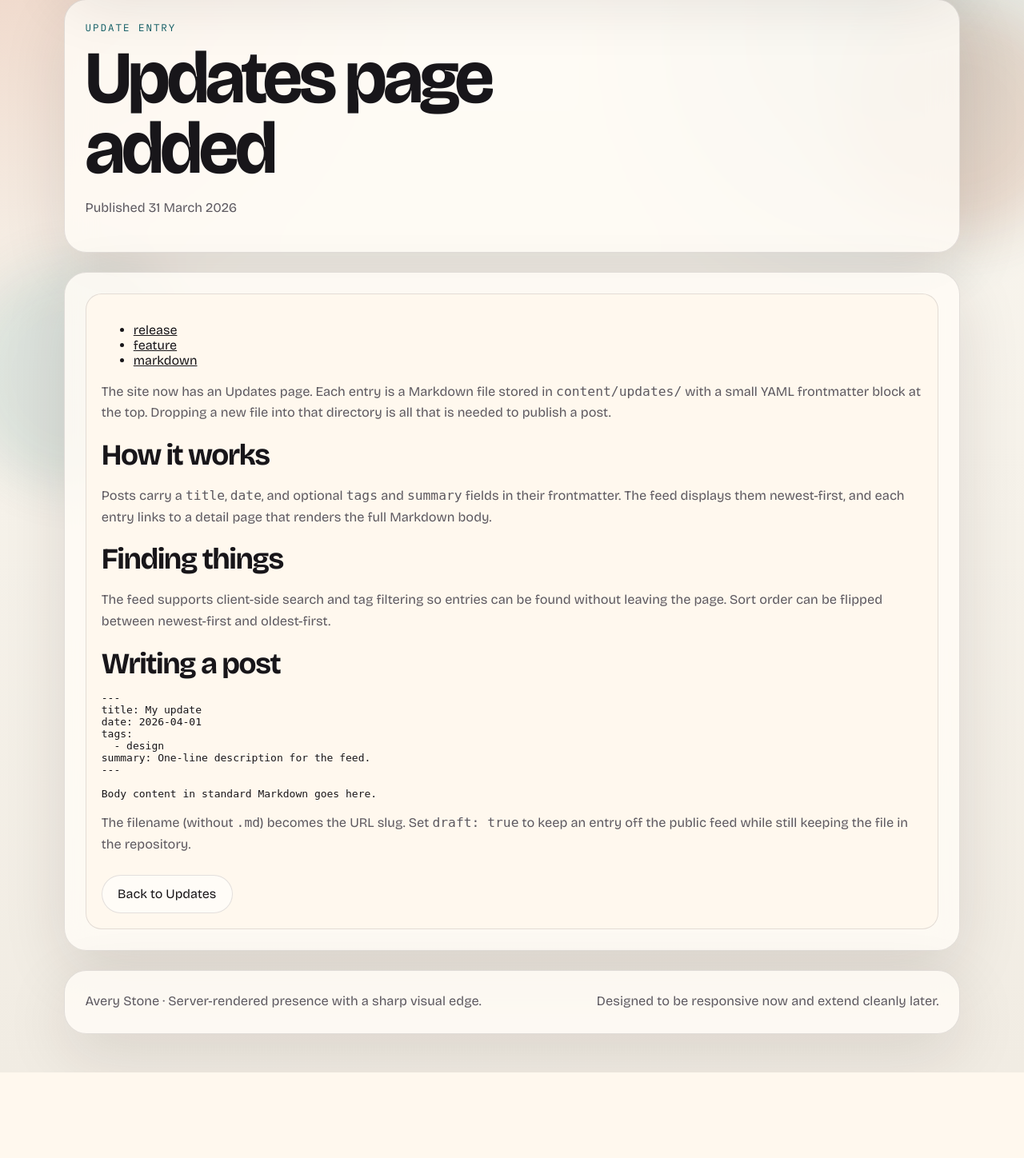
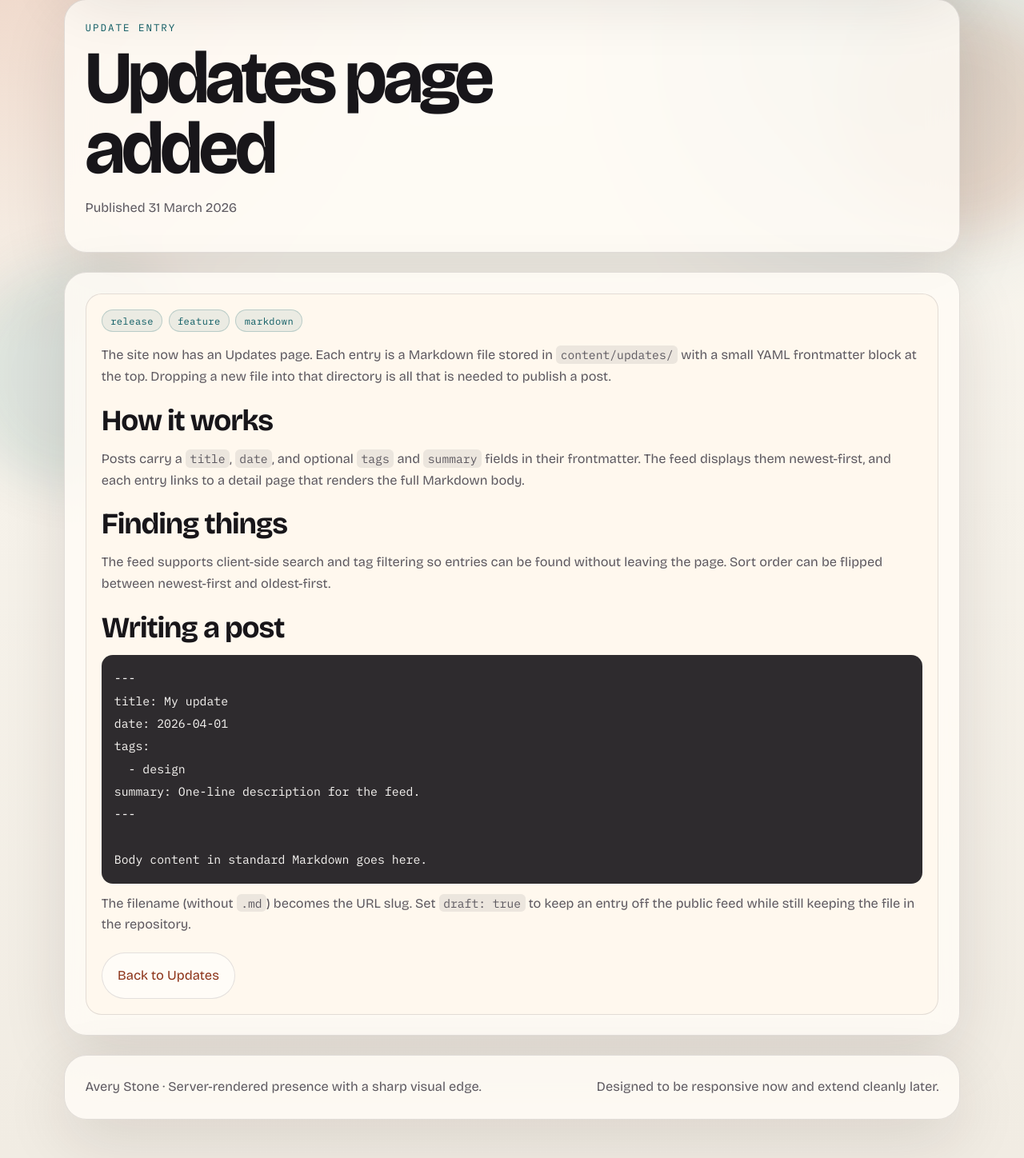
Before and after one commit to dabaker6/personal_website, a Flask app: page /updates/2026-03-31-updates-page in a window 1280 px wide. Shown: the part 124-1572 px from the top of the page at 80% size. Before the commit the page ends 1465 px from the top, so only its background shows below. Run offline with Flask 3, Linux system fonts and the light colour scheme.

Commit message:
/speckit.implement specs/002-updates-page/tasks.md T0016

```diff
--- a/static/css/site.css
+++ b/static/css/site.css
@@ -361,6 +361,124 @@ a {
     margin: 0;
 }
 
+/* Update detail page typography + metadata treatment (US2). */
+.panel-stack .info-card.tall-card:not([data-slug]) {
+    display: grid;
+    gap: 1rem;
+    min-height: auto;
+}
+
+.panel-stack .info-card.tall-card:not([data-slug]) > ul:first-of-type {
+    display: flex;
+    flex-wrap: wrap;
+    gap: 0.45rem;
+    margin: 0;
+    padding: 0;
+    list-style: none;
+}
+
+.panel-stack .info-card.tall-card:not([data-slug]) > ul:first-of-type li {
+    margin: 0;
+}
+
+.panel-stack .info-card.tall-card:not([data-slug]) > ul:first-of-type a {
+    display: inline-flex;
+    align-items: center;
+    justify-content: center;
+    padding: 0.35rem 0.65rem;
+    border-radius: 999px;
+    border: 1px solid rgba(12, 91, 99, 0.22);
+    background: rgba(12, 91, 99, 0.08);
+    color: var(--support);
+    text-decoration: none;
+    font-family: "IBM Plex Mono", monospace;
+    font-size: 0.75rem;
+    letter-spacing: 0.04em;
+    text-transform: lowercase;
+    transition: background-color 160ms ease, color 160ms ease;
+}
+
+.panel-stack .info-card.tall-card:not([data-slug]) > ul:first-of-type a:hover,
+.panel-stack .info-card.tall-card:not([data-slug]) > ul:first-of-type a:focus-visible {
+    color: var(--accent-deep);
+    background: rgba(196, 87, 43, 0.12);
+}
+
+.panel-stack .info-card.tall-card:not([data-slug]) > div {
+    color: var(--muted);
+    font-size: 1.03rem;
+    line-height: 1.72;
+}
+
+.panel-stack .info-card.tall-card:not([data-slug]) > div > *:first-child {
+    margin-top: 0;
+}
+
+.panel-stack .info-card.tall-card:not([data-slug]) > div > *:last-child {
+    margin-bottom: 0;
+}
+
+.panel-stack .info-card.tall-card:not([data-slug]) > div h1,
+.panel-stack .info-card.tall-card:not([data-slug]) > div h2,
+.panel-stack .info-card.tall-card:not([data-slug]) > div h3,
+.panel-stack .info-card.tall-card:not([data-slug]) > div h4 {
+    margin: 1.25rem 0 0.55rem;
+    color: var(--text);
+    letter-spacing: -0.03em;
+    line-height: 1.18;
+}
+
+.panel-stack .info-card.tall-card:not([data-slug]) > div p,
+.panel-stack .info-card.tall-card:not([data-slug]) > div ul,
+.panel-stack .info-card.tall-card:not([data-slug]) > div ol,
+.panel-stack .info-card.tall-card:not([data-slug]) > div blockquote,
+.panel-stack .info-card.tall-card:not([data-slug]) > div pre {
+    margin: 0.75rem 0;
+}
+
+.panel-stack .info-card.tall-card:not([data-slug]) > div ul,
+.panel-stack .info-card.tall-card:not([data-slug]) > div ol {
+    padding-left: 1.35rem;
+}
+
+.panel-stack .info-card.tall-card:not([data-slug]) > div a {
+    color: var(--accent-deep);
+}
+
+.panel-stack .info-card.tall-card:not([data-slug]) > div code {
+    font-family: "IBM Plex Mono", monospace;
+    font-size: 0.9em;
+    background: rgba(24, 22, 26, 0.08);
+    padding: 0.12rem 0.35rem;
+    border-radius: 0.35rem;
+}
+
+.panel-stack .info-card.tall-card:not([data-slug]) > div pre {
+    padding: 0.95rem 1rem;
+    border-radius: 14px;
+    background: rgba(24, 22, 26, 0.9);
+    color: #f8f6f3;
+    overflow-x: auto;
+}
+
+.panel-stack .info-card.tall-card:not([data-slug]) > div pre code {
+    background: transparent;
+    padding: 0;
+    color: inherit;
+}
+
+.panel-stack .info-card.tall-card:not([data-slug]) > div blockquote {
+    margin-left: 0;
+    padding-left: 0.9rem;
+    border-left: 3px solid rgba(196, 87, 43, 0.5);
+    color: var(--text);
+}
+
+.panel-stack .info-card.tall-card:not([data-slug]) > .cta-row {
+    margin-top: 0.3rem;
+    justify-content: flex-start;
+}
+
 @media (max-width: 860px) {
     .site-header,
     .site-footer,
```
Also changed, not shown: specs/002-updates-page/tasks.md (+1 -1 lines).
